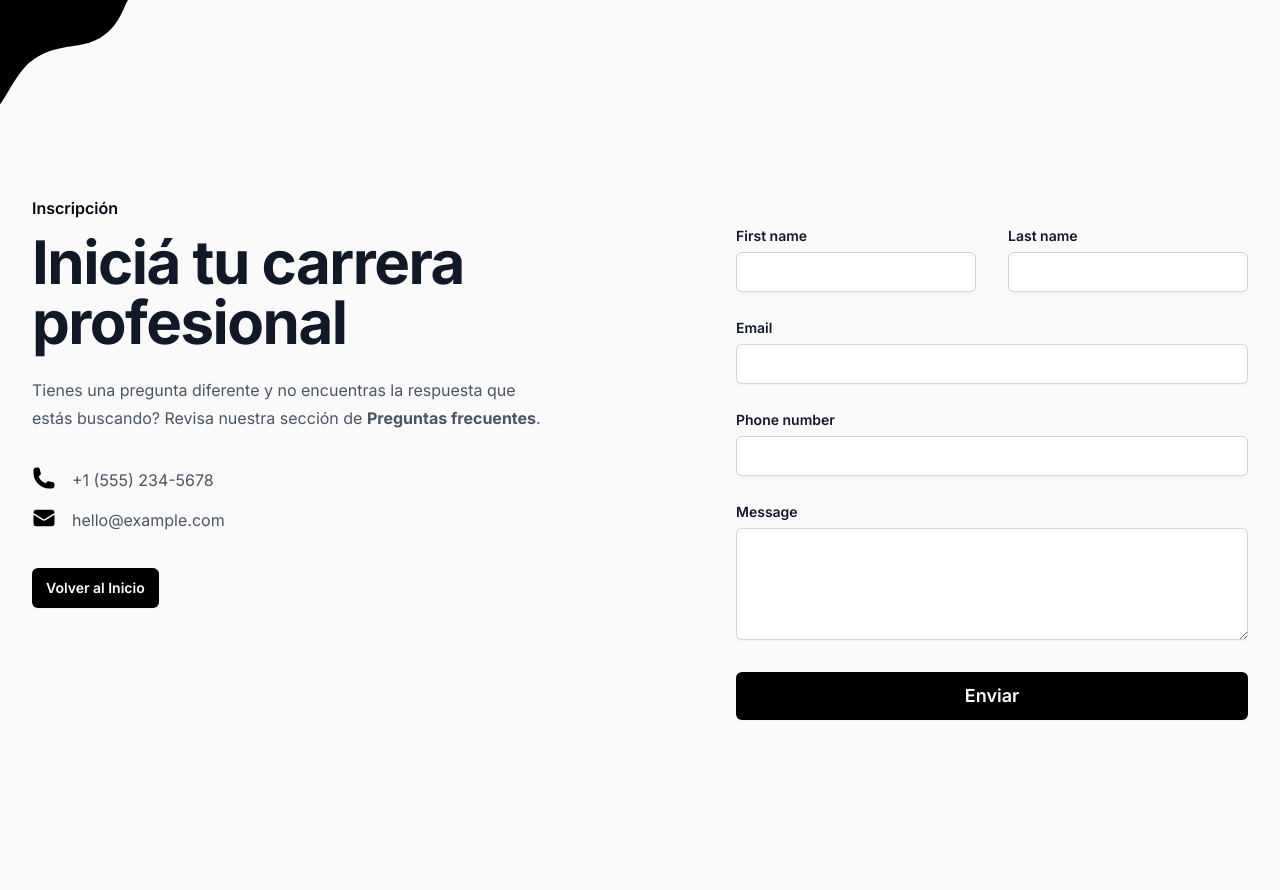
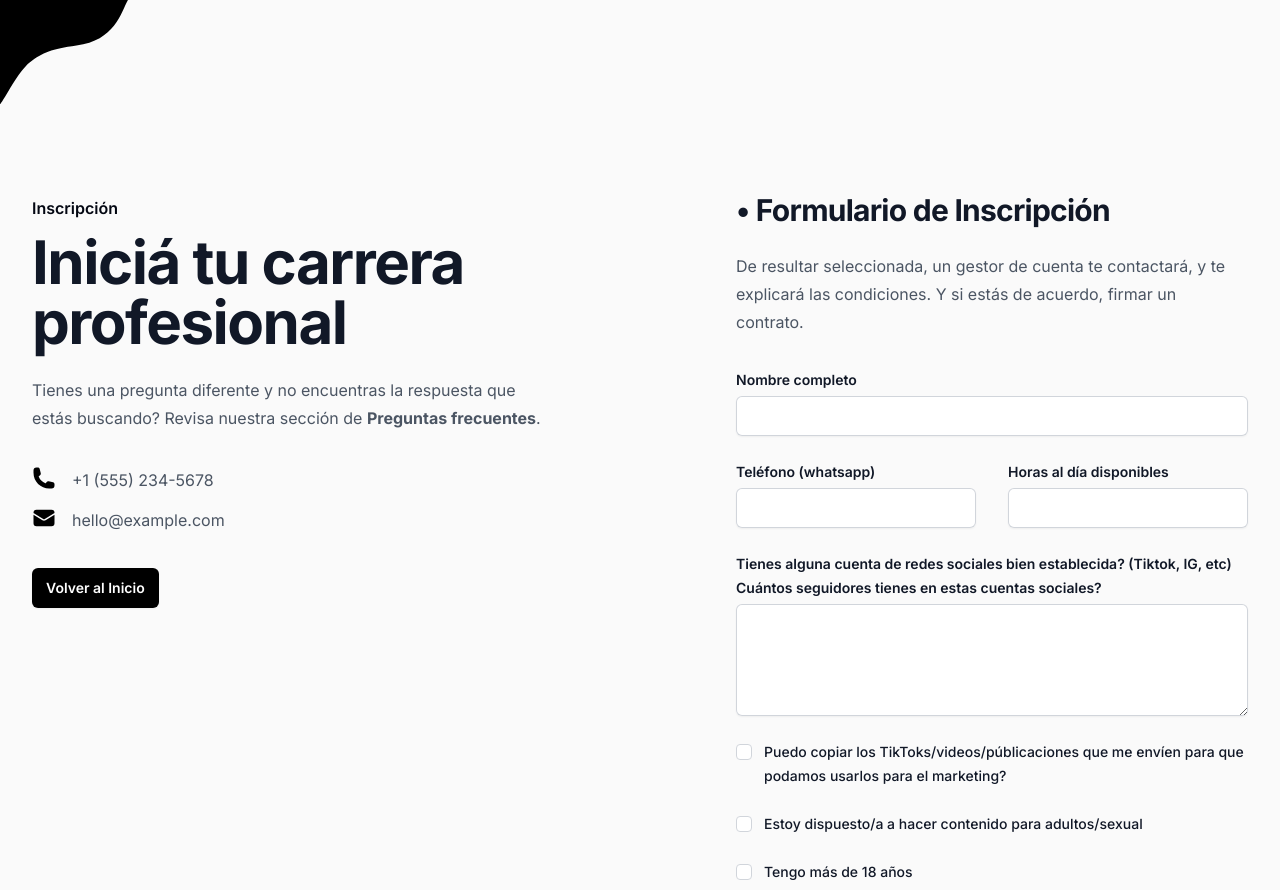
Before and after one commit to bmarianome/iconika, a Next.js app: page /inscribirme in a window 1280 px wide. Shown: the top 890 px of the page. Built offline with nearby package versions, Linux system fonts and the light colour scheme.

Commit message:
Frontend listo

```diff
--- /dev/null
+++ b/src/app/enviar-inscripcion/route.ts
@@ -0,0 +1,15 @@
+import { NextResponse } from "next/server";
+
+export async function POST(request: Request) {
+
+  try {
+
+
+
+    return NextResponse.json({ ok: true }, { status: 200 });
+
+  } catch (err) {
+    console.log(err);
+    return NextResponse.json({ error: "Internal Server Error" }, { status: 500 });
+  }
+}
--- a/src/app/inscribirme/page.tsx
+++ b/src/app/inscribirme/page.tsx
@@ -1,6 +1,7 @@
-import { EnvelopeIcon, PhoneIcon } from '@heroicons/react/24/solid'
+import { EnvelopeIcon, PhoneIcon, PhotoIcon } from '@heroicons/react/24/solid'
 import Link from 'next/link'
 import FAQ from '~/components/FAQ'
+import logoBlancoFrase from 'public/logo-blanco-frase.png'
 
 export default function Inscribirme() {
   return (
@@ -13,7 +14,7 @@ export default function Inscribirme() {
           </svg>
         </div>
 
-        <div className="mx-auto grid max-w-7xl grid-cols-1 lg:grid-cols-2 ">
+        <div className="mx-auto grid max-w-7xl grid-cols-1 lg:grid-cols-2">
 
           <div className="relative px-6 pb-8 pt-24 sm:pt-32 lg:static lg:px-8 lg:pt-40 xl:pt-48 lg:pb-40">
 
@@ -23,7 +24,7 @@ export default function Inscribirme() {
               </svg>
             </div>
 
-            <div className="mx-auto max-w-xl lg:mx-0 lg:max-w-lg">
+            <div className="mx-auto max-w-xl lg:mx-0 lg:max-w-lg lg:sticky top-20">
 
               <Link
                 href='/'
@@ -75,22 +76,28 @@ export default function Inscribirme() {
               >
                 Volver al Inicio
               </Link>
+
             </div>
 
           </div>
 
           <div className="px-6 pb-24 pt-8 sm:pb-32 lg:px-8 lg:pt-40 xl:pt-48 lg:pb-40 relative">
-            <div className="mx-auto max-w-xl">
-              <h1 className="text-2xl font-bold tracking-tight text-gray-900 sm:text-4xl lg:text-5xl lg:hidden">
+            <div className="mx-auto lg:mr-0 lg:max-w-lg">
+              <h1 className="font-bold tracking-tight text-gray-900 text-2xl sm:text-3xl">
                 • Formulario de Inscripción
               </h1>
+              <p className="mt-6 text-base leading-7 text-gray-600">
+                De resultar seleccionada, un gestor de cuenta te contactará, y
+                te explicará las condiciones. Y si estás de acuerdo, firmar un contrato.
+              </p>
             </div>
             <form className='mt-8'>
               <div className="mx-auto max-w-xl lg:mr-0 lg:max-w-lg">
-                <div className="grid grid-cols-1 gap-x-8 gap-y-6 sm:grid-cols-2">
-                  <div>
+                <div className="flex flex-col lg:grid grid-cols-1 gap-x-8 gap-y-6 sm:grid-cols-2">
+
+                  <div className='col-span-2'>
                     <label htmlFor="first-name" className="block text-sm font-semibold leading-6 text-gray-900">
-                      First name
+                      Nombre completo
                     </label>
                     <div className="mt-1">
                       <input
@@ -102,37 +109,10 @@ export default function Inscribirme() {
                       />
                     </div>
                   </div>
+
                   <div>
-                    <label htmlFor="last-name" className="block text-sm font-semibold leading-6 text-gray-900">
-                      Last name
-                    </label>
-                    <div className="mt-1">
-                      <input
-                        type="text"
-                        name="last-name"
-                        id="last-name"
-                        autoComplete="family-name"
-                        className="block w-full rounded-md border-0 px-3.5 py-2 text-gray-900 shadow-sm ring-1 ring-inset ring-gray-300 placeholder:text-gray-400 focus:ring-2 focus:ring-inset focus:ring-black sm:text-sm sm:leading-6"
-                      />
-                    </div>
-                  </div>
-                  <div className="sm:col-span-2">
-                    <label htmlFor="email" className="block text-sm font-semibold leading-6 text-gray-900">
-                      Email
-                    </label>
-                    <div className="mt-1">
-                      <input
-                        type="email"
-                        name="email"
-                        id="email"
-                        autoComplete="email"
-                        className="block w-full rounded-md border-0 px-3.5 py-2 text-gray-900 shadow-sm ring-1 ring-inset ring-gray-300 placeholder:text-gray-400 focus:ring-2 focus:ring-inset focus:ring-black sm:text-sm sm:leading-6"
-                      />
-                    </div>
-                  </div>
-                  <div className="sm:col-span-2">
                     <label htmlFor="phone-number" className="block text-sm font-semibold leading-6 text-gray-900">
-                      Phone number
+                      Teléfono (whatsapp)
                     </label>
                     <div className="mt-1">
                       <input
@@ -144,14 +124,116 @@ export default function Inscribirme() {
                       />
                     </div>
                   </div>
+
+                  <div>
+                    <label htmlFor="horas-disponibles" className="block text-sm font-semibold leading-6 text-gray-900">
+                      Horas al día disponibles
+                    </label>
+                    <div className="mt-1">
+                      <input
+                        type="text"
+                        name="horas-disponibles"
+                        id="horas-disponibles"
+                        autoComplete="family-name"
+                        className="block w-full rounded-md border-0 px-3.5 py-2 text-gray-900 shadow-sm ring-1 ring-inset ring-gray-300 placeholder:text-gray-400 focus:ring-2 focus:ring-inset focus:ring-black sm:text-sm sm:leading-6"
+                      />
+                    </div>
+                  </div>
+
                   <div className="sm:col-span-2">
                     <label htmlFor="message" className="block text-sm font-semibold leading-6 text-gray-900">
-                      Message
+                      Tienes alguna cuenta de redes sociales bien establecida? (Tiktok, IG, etc)
+                      Cuántos seguidores tienes en estas cuentas sociales?
                     </label>
                     <div className="mt-1">
                       <textarea
                         name="message"
                         id="message"
+                        rows={4}
+                        className="block w-full rounded-md border-0 px-3.5 py-2 text-gray-900 shadow-sm ring-1 ring-inset ring-gray-300 placeholder:text-gray-400 focus:ring-2 focus:ring-inset focus:ring-black sm:text-sm sm:leading-6"
+                        defaultValue={''}
+                      />
+                    </div>
+                  </div>
+
+                  <div className="relative flex items-start lg:col-span-2">
+                    <div className="flex h-6 items-center">
+                      <input
+                        id="checkbox-input-1"
+                        aria-describedby="checkbox-input-1"
+                        name="checkbox-input-1"
+                        type="checkbox"
+                        className="h-4 w-4 rounded border-gray-300 text-black focus:ring-black"
+                      />
+                    </div>
+                    <div className="ml-3 text-sm leading-6">
+                      <label htmlFor="checkbox-input-1" className="font-medium text-gray-900">
+                        Puedo copiar los TikToks/videos/públicaciones que me envíen
+                        para que podamos usarlos para el marketing?
+                      </label>
+                    </div>
+                  </div>
+
+                  <div className="relative flex items-start lg:col-span-2">
+                    <div className="flex h-6 items-center">
+                      <input
+                        id="checkbox-input-2"
+                        aria-describedby="checkbox-input-2"
+                        name="checkbox-input-2"
+                        type="checkbox"
+                        className="h-4 w-4 rounded border-gray-300 text-black focus:ring-black"
+                      />
+                    </div>
+                    <div className="ml-3 text-sm leading-6">
+                      <label htmlFor="checkbox-input-2" className="font-medium text-gray-900">
+                        Estoy dispuesto/a a hacer contenido para adultos/sexual
+                      </label>
+                    </div>
+                  </div>
+
+                  <div className="relative flex items-start lg:col-span-2">
+                    <div className="flex h-6 items-center">
+                      <input
+                        id="checkbox-input-3"
+                        aria-describedby="checkbox-input-3"
+                        name="checkbox-input-3"
+                        type="checkbox"
+                        className="h-4 w-4 rounded border-gray-300 text-black focus:ring-black"
+                      />
+                    </div>
+                    <div className="ml-3 text-sm leading-6">
+                      <label htmlFor="checkbox-input-3" className="font-medium text-gray-900">
+                        Tengo más de 18 años
+                      </label>
+                    </div>
+                  </div>
+
+                  <div className="col-span-full">
+                    <label htmlFor="cover-photo" className="block text-sm font-medium leading-6 text-gray-900">
+                      Envía aquí tus mejores fotos sexy (cuerpo completo), no desnudos.
+                    </label>
+                    <label htmlFor='file-upload' className="mt-2 flex justify-center rounded-lg hover:border-black hover:cursor-pointer hover:bg-white border border-dashed border-gray-900/25 px-6 py-10">
+                      <div className="text-center">
+                        <PhotoIcon className="mx-auto h-12 w-12 text-gray-300" aria-hidden="true" />
+                        <div className="mt-4 flex text-sm leading-6 text-gray-600">
+                          <span className="relative rounded-md font-semibold text-black"
+                          >
+                            <span>Click aquí para seleccionar fotos</span>
+                            <input id="file-upload" name="file-upload" type="file" className="sr-only" />
+                          </span>
+                        </div>
+                      </div>
+                    </label>
+                  </div>
+
+                  <div className="sm:col-span-2">
+                    <label htmlFor="mensaje" className="block text-sm font-semibold leading-6 text-gray-900">
+                      Añade aquí lo que desees
+                    </label>
+                    <div className="mt-1">
+                      <textarea
+                        name="mensaje"
+                        id="mensaje"
                         rows={4}
                         className="block w-full rounded-md border-0 px-3.5 py-2 text-gray-900 shadow-sm ring-1 ring-inset ring-gray-300 placeholder:text-gray-400 focus:ring-2 focus:ring-inset focus:ring-black sm:text-sm sm:leading-6"
                         defaultValue={''}
```
Also changed, not shown: 1 other file (tests, documents, lock files or other folders).
